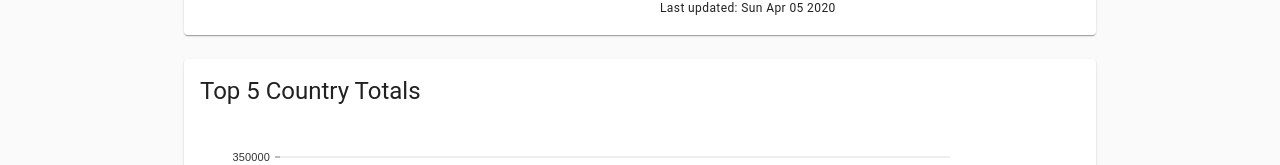
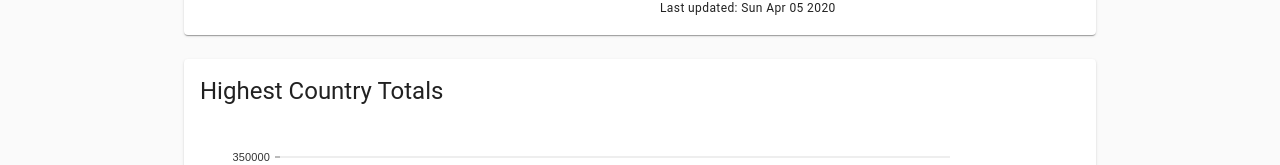
Before and after one commit to 4ools/covid-19, a React (Create React App) app: page / in a window 1280 px wide. Shown: the part 401-566 px from the top of the page. Built offline with nearby package versions, Linux system fonts and the light colour scheme.

Commit message:
text change on the totals chart

```diff
--- a/src/components/summary-graph/SummaryGraph.js
+++ b/src/components/summary-graph/SummaryGraph.js
@@ -21,7 +21,7 @@ const SummaryGraph = ({ figures }) => {
   const getColor = (bar) => colors[bar.id];
   return figures[0] ? (
     <>
-      <Typography variant="h5">Top 5 Country Totals</Typography>
+      <Typography variant="h5">Highest Country Totals</Typography>
       <div style={{ height: 500 }}>
         <ResponsiveBar
           data={figures}
```
